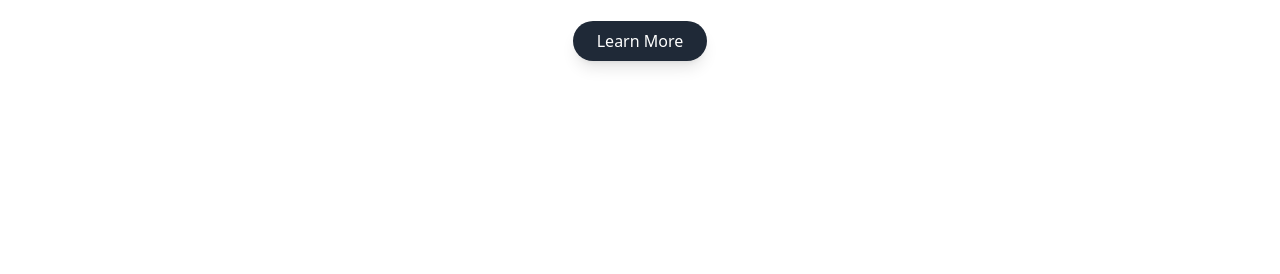
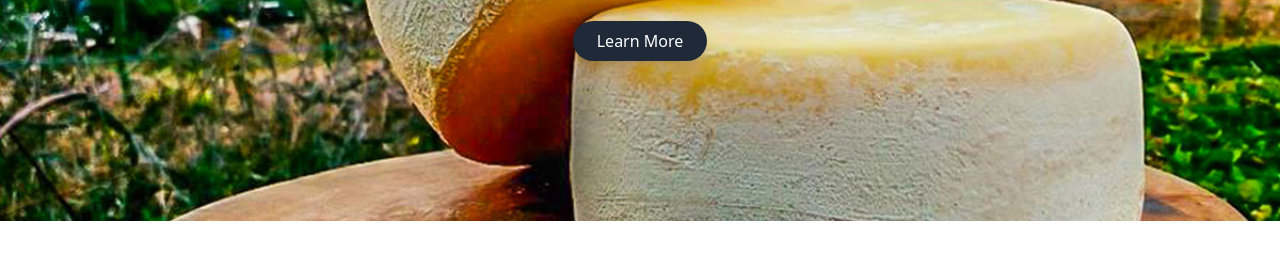
Before and after one commit to GuilhermeAlbert/uai, a plain HTML site: page docs/index.html in a window 1280 px wide. Shown: the part 351-625 px from the top of the page. Drawn offline with nearby package versions, Linux system fonts and the light colour scheme; the site is published under a folder, as on GitHub Pages, so addresses that start at the root find nothing.

Commit message:
change images

```diff
--- a/docs/index.html
+++ b/docs/index.html
@@ -61,7 +61,7 @@
 
     <section
       class="py-40 bg-cover bg-center"
-      style="background-image: url('/assets/cheese.jpg')"
+      style="background-image: url('cheese.jpg')"
     >
       <div class="container mx-auto px-4 text-center text-white">
         <h2 class="text-5xl font-extrabold">Do you want some coffee?</h2>
```
Also changed, not shown: docs/cheese.jpg (renamed from assets/cheese.jpg).
